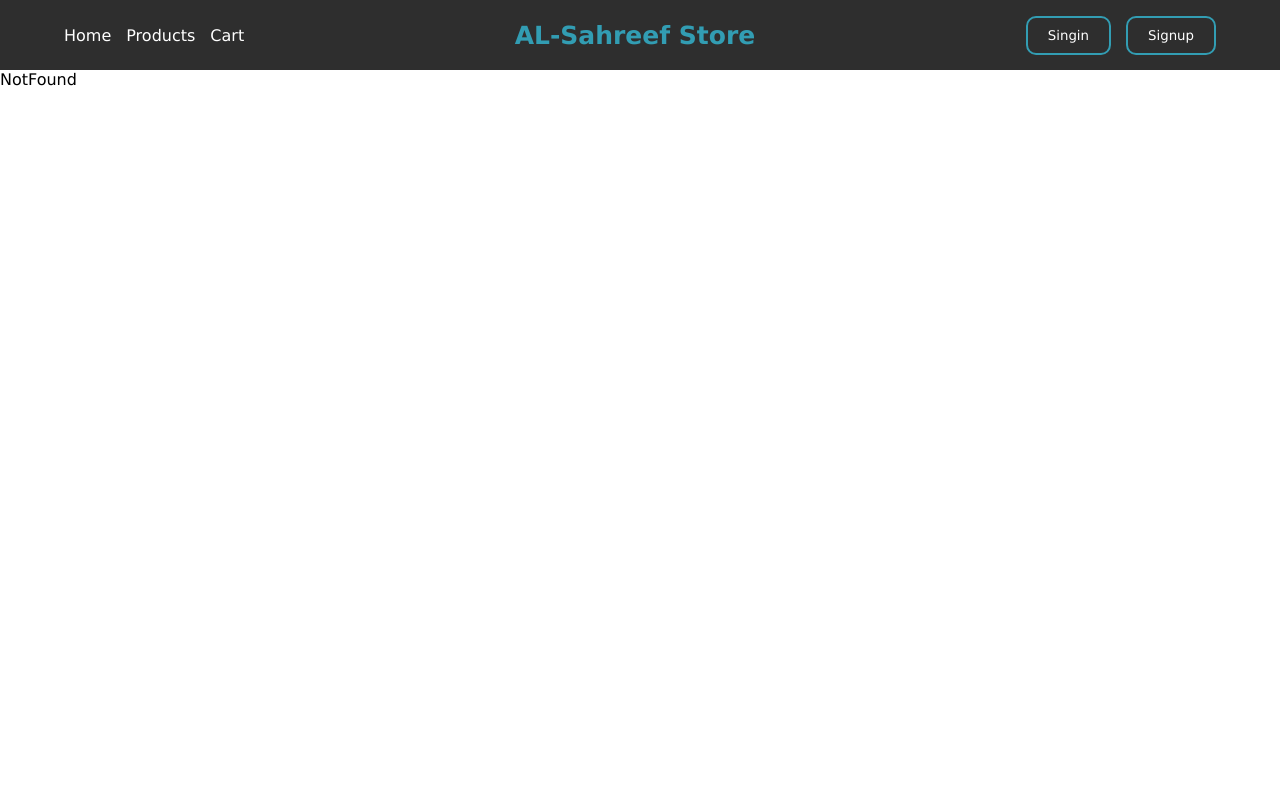
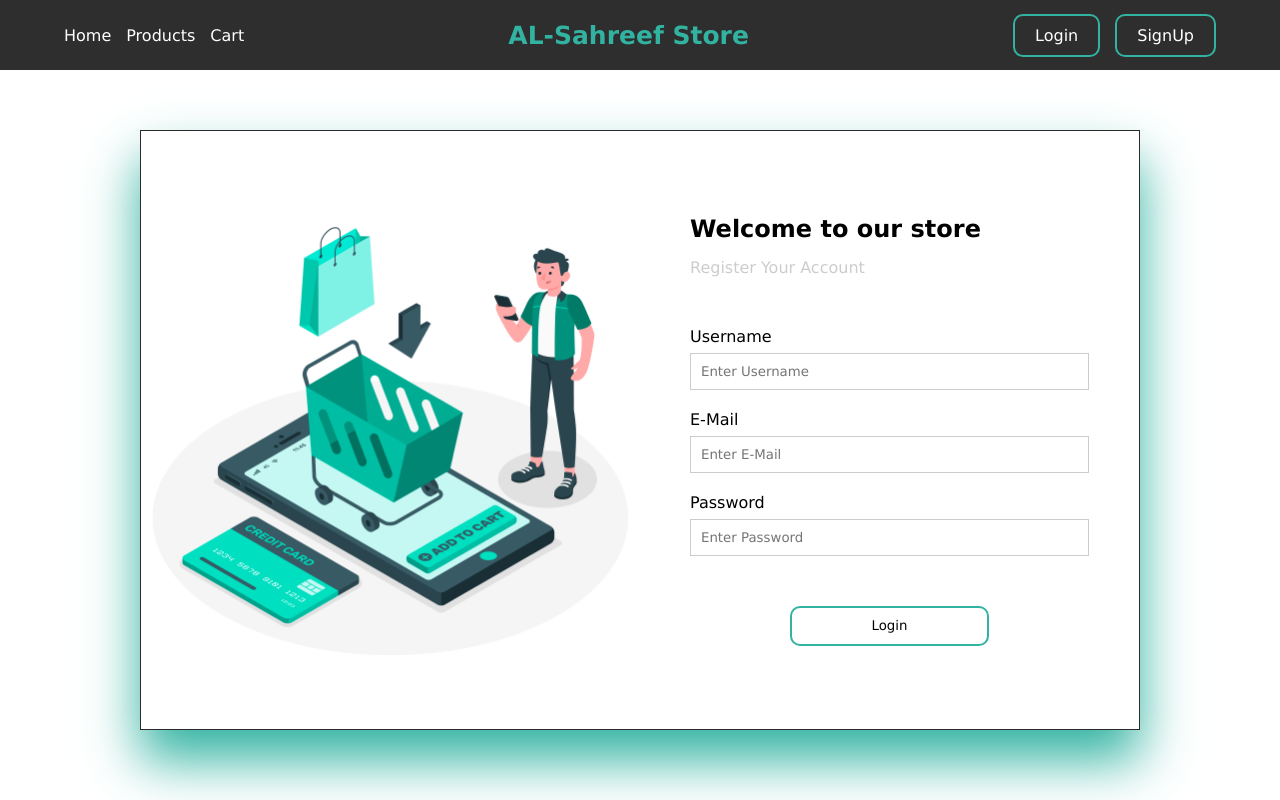
Before and after one commit to shareefmwafy/E-Commerce, a React (Vite) app: page /login in a window 1280 px wide. Built offline with nearby package versions, Linux system fonts and the light colour scheme.

Commit message:
Login Pge Done

```diff
--- a/src/General-Components/Navbar/Navbar.jsx
+++ b/src/General-Components/Navbar/Navbar.jsx
@@ -23,8 +23,8 @@
           <span className={style.logo}>AL-Sahreef Store</span>
 
           <div className={style.sign}>
-            <button>Singin</button>
-            <button>Signup</button>
+            <Link className={style.loginBtn} to='/login'>Login</Link>
+            <Link className={style.signUpBtn}>SignUp</Link>
           </div>
           <div className={style.burgerIcon}>
             <span></span>
--- a/src/General-Components/Navbar/Navbar.module.css
+++ b/src/General-Components/Navbar/Navbar.module.css
@@ -1,6 +1,6 @@
 :root {
     --main-color: rgb(46, 46, 46);
-    --btn-color: rgb(50, 157, 179);
+    --btn-color: rgb(50, 179, 162);
 }
 
 * {
@@ -51,6 +51,7 @@
     gap: 15px;
 
 
+
 }
 
 .products .navBtn:hover {
@@ -65,6 +66,7 @@
     cursor: pointer;
     color: white;
 
+
     text-decoration: none;
     display: flex;
     align-items: center;
@@ -78,19 +80,22 @@
     font-weight: 800;
     font-family: Verdana, Geneva, Tahoma, sans-serif;
     font-size: 25px;
+
 }
 
 .sign {}
 
-.sign button {
+.sign .signUpBtn, .sign .loginBtn {
+    text-decoration: none;
     background-color: var(--main-color);
     border: 2px solid var(--btn-color);
     border-radius: 10px;
     padding: 10px 20px;
     transition: all 0.3s;
+    color: white;
 }
 
-.sign button:hover {
+.sign .signUpBtn:hover, .sign .loginBtn:hover {
     background-color: var(--btn-color);
 }
 
--- /dev/null
+++ b/src/General-Components/SignIn/sginIn.module.css
@@ -0,0 +1,135 @@
+*{
+  margin:0;
+  padding:0;
+  box-sizing: border-box;
+}
+
+.container{
+  width: 100%;
+  height: 90vh;
+  display: flex;
+  justify-content: center;
+  align-items: center;
+
+
+}
+
+.container .row{
+  width: 90%;
+  display: flex;
+  justify-content: center;
+  align-items: center;
+}
+
+
+.login{
+
+  width: 1000px;
+  height: 600px;
+  display: flex;
+  border: 1px solid #2b2a2a;
+  box-shadow: 0px 30px 50px rgb(50, 179, 162);
+
+
+
+
+}
+.image{
+  width: 50%;
+  height: 100%;
+  display: flex;
+
+}
+.image img{
+  width: 100%;
+  height: 100%;
+  object-fit: contain;
+}
+
+.dataForm{
+
+  width: 50%;
+  height: 100%;
+  display: flex;
+  flex-direction: column;
+  justify-content: center;
+  align-items: flex-start;
+  /* background-color: rgb(255, 255, 255); */
+
+
+  padding: 50px;
+  gap: 50px;
+}
+
+
+.dataForm .formTitle{
+  display: flex;
+  flex-direction: column;
+  gap: 15px;
+  /* align-items: center; */
+  /* text-align: center; */
+}
+
+.dataForm .formTitle p{
+  color: #ccc;
+}
+
+.dataForm .inputGroup{
+  /* background-color: red; */
+  width: 100%;
+  display: flex;
+  flex-direction: column;
+  gap: 20px;
+
+
+}
+.dataForm .inputGroup .inpuItem{
+  display: flex;
+  flex-direction: column;
+  justify-content: space-between;
+  gap: 7px;
+}
+.dataForm .inputGroup .inpuItem input{
+  border: 1px solid #ccc;
+  padding: 10px;
+
+}
+
+button{
+  width: 50%;
+  height: 40px;
+  border: none;
+  outline: none;
+  border-radius: 10px;
+  border: 2px solid rgb(50, 179, 162);
+  cursor: pointer;
+  align-self: center;
+  display: flex;
+  justify-content: center;
+  align-items: center;
+  color: black;
+  transition: all 0.3s;
+
+}
+
+button:hover{
+  background-color: rgb(50, 179, 162);
+  color: white;
+}
+
+@media screen and (max-width: 900px){
+  .image{
+    display: none;
+
+  }
+
+  .dataForm{
+    width: 100%;
+    align-items: center;
+  }
+
+  .dataForm .formTitle{
+    align-items: center;
+    text-align: center;
+  }
+}
--- /dev/null
+++ b/src/General-Components/SignIn/signIn.jsx
@@ -0,0 +1,41 @@
+import React from 'react'
+import Style from './sginIn.module.css'
+import sginImg from './sign.jpg'
+
+function signIn() {
+    return (
+        <div className={Style.container}>
+            <div className={Style.row}>
+                <div className={Style.login}>
+                    <div className={Style.image}>
+                        <img src={sginImg} alt="" />
+                    </div>
+                    <div className={Style.dataForm}>
+                        <div className={Style.formTitle}>
+                            <h2>Welcome to our store</h2>
+                            <p>Register Your Account</p>
+                        </div>
+                        <div className={Style.inputGroup}>
+                            <div className={Style.inpuItem}>
+                                <label htmlFor="username">Username</label>
+                                <input type="text" id="username" name="username" placeholder="Enter Username" />
+                            </div>
+                            <div className={Style.inpuItem}>
+                                <label htmlFor="email">E-Mail</label>
+                                <input type="email" id="email" name="email" placeholder="Enter E-Mail" />
+                            </div>
+                            <div className={Style.inpuItem}>
+                                <label htmlFor="password">Password</label>
+                                <input type="password" id="password" name="password" placeholder="Enter Password" />
+                            </div>
+                        </div>
+                        <button type="submit">Login</button>
+                    </div>
+                </div>
+            </div>
+        </div>
+
+    )
+}
+
+export default signIn
--- a/src/Home-Page/Hero/Hero.module.css
+++ b/src/Home-Page/Hero/Hero.module.css
@@ -8,12 +8,12 @@
 
   .container {
     width: 90%;
-    background-image: linear-gradient(to bottom, rgb(46, 46, 46), rgb(50, 157, 179) 100%);
+    background-image: linear-gradient(to bottom, rgb(46, 46, 46), rgb(50, 179, 162) 100%);
     padding: 0 10px;
     display: flex;
     justify-content: center;
     align-items: center;
-    box-shadow: 0px 30px 50px rgba(50, 157, 179, 0.5);
+    box-shadow: 0px 30px 50px rgb(50, 179, 162);
     border-radius: 20px;
 
     margin: auto;
```
Also changed, not shown: src/App.jsx (+7 -0 lines), src/General-Components/SignIn/sign.jpg (added).
